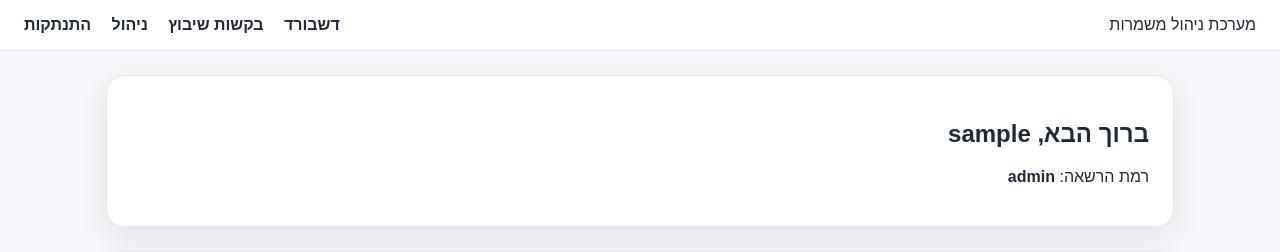
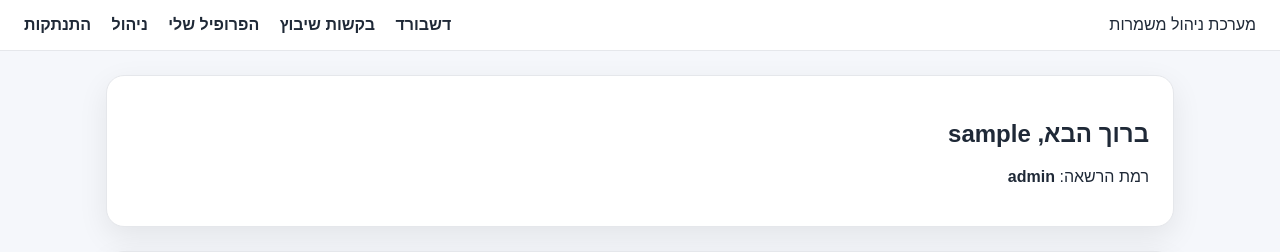
Before and after one commit to haggaikar-maker/shift-system, a FastAPI app: template app/templates/dashboard.html in a window 1280 px wide. Shown: the top 252 px of the page. Run offline with FastAPI, Linux system fonts and the light colour scheme; the template is opened without the code that fills it: most values are stand-ins (such as "Sample title", 1, 10 or a date in 2020); parts of the project's set-up code (start-up, migrations or seed data) failed here and were passed over.

Commit message:
Update base.html

```diff
--- a/app/templates/base.html
+++ b/app/templates/base.html
@@ -12,6 +12,7 @@
         <nav>
             <a href="/dashboard">דשבורד</a>
             <a href="/preferences">בקשות שיבוץ</a>
+            <a href="/profile">הפרופיל שלי</a>
             <a href="/admin/preferences">ניהול</a>
             <a href="/auth/logout">התנתקות</a>
         </nav>
```
